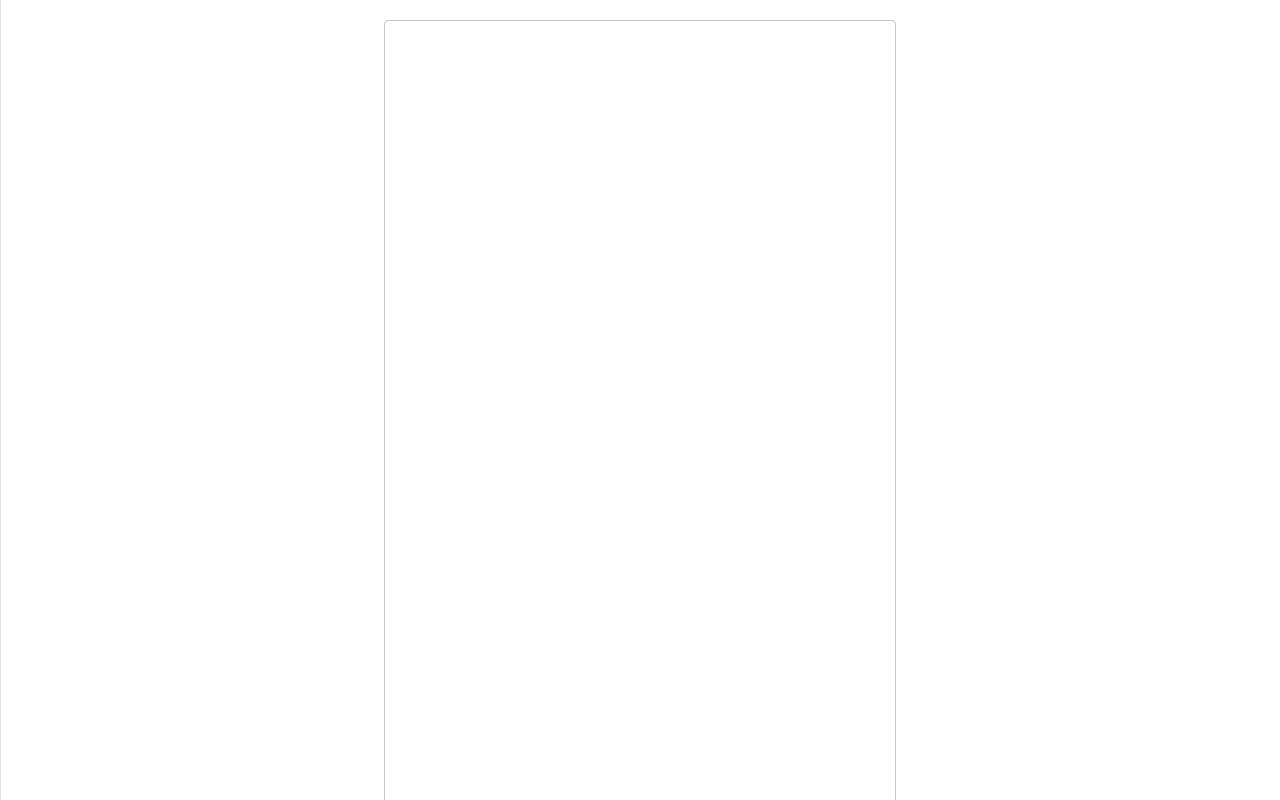
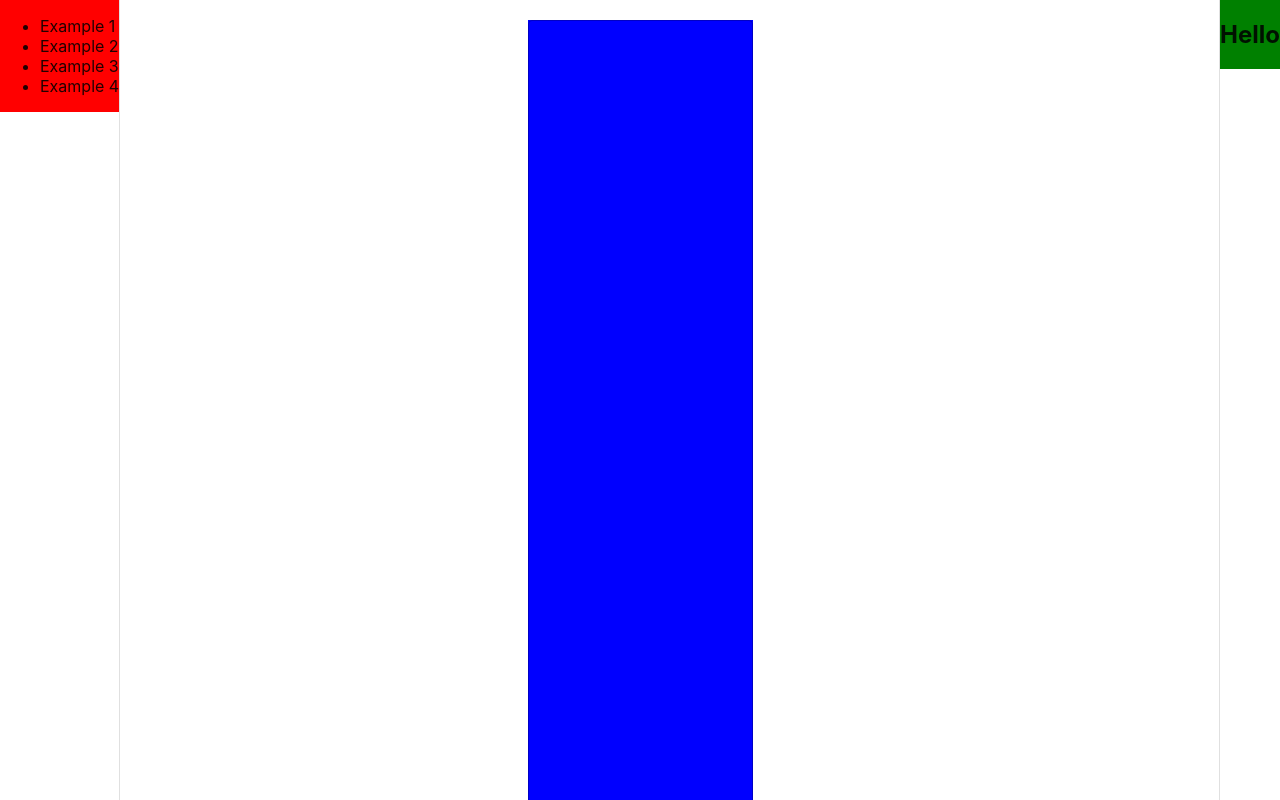
Before and after one commit to OllyDorvelus/poet-editor-next, a Next.js app: page / in a window 1280 px wide. Shown: the top 800 px of the page. Built offline with nearby package versions, Linux system fonts and the light colour scheme.

Commit message:
playing with layout, taking to another branch

```diff
--- a/components/editor.tsx
+++ b/components/editor.tsx
@@ -7,12 +7,10 @@ type Props = {
 
 export default function Editor({ }: Props): ReactElement {
     return (
-        <div>
-            <TextField
-                multiline={true}
-                rows={50}
-                fullWidth={true}
-            />
-        </div>
+        <TextField
+            multiline={true}
+            rows={50}
+            fullWidth={true}
+        />
     )
 }
--- a/components/sidebar.tsx
+++ b/components/sidebar.tsx
@@ -1,20 +1,20 @@
-import React, { ReactElement } from 'react'
+import React, { ReactElement, Children } from 'react'
 import Drawer from '@mui/material/Drawer';
 import styles from '@/styles/Home.module.css'
 
 type Props = {
     anchor?: "bottom" | "left" | "right" | "top" | undefined
     variant?: "permanent" | "persistent" | "temporary" | undefined
+    children: React.ReactNode;
 }
 
-export default function Sidebar({ anchor = "right", variant = "permanent" }: Props): ReactElement {
+export default function Sidebar({ anchor = "right", variant = "permanent", children }: Props): ReactElement {
     return (
-        <div>
-            <Drawer
-                anchor={anchor}
-                variant={variant}
-            >
-            </Drawer>
-        </div>
+        <Drawer
+            anchor={anchor}
+            variant={variant}
+        >
+            {children}
+        </Drawer>
     )
 }
--- a/pages/index.tsx
+++ b/pages/index.tsx
@@ -24,17 +24,35 @@ const Home = (props: {}) => {
   return (
     <>
       <section className={styles.container}>
-        <div className={styles['left-sidebar']}>
-          <Sidebar anchor="left" />
+
+        <div class={styles.column}>
+          <Sidebar anchor="left">
+            <div className={`${styles['left-sidebar']}`}>
+              <ul>
+                <li>Example 1</li>
+                <li>Example 2</li>
+                <li>Example 3</li>
+                <li>Example 4</li>
+              </ul>
+            </div>
+          </Sidebar>
         </div>
-        <div className={styles['editor-container']}>
-          <Editor />
+
+        <div className={styles.column}>
+          <div className={`${styles['editor-container']}`}>
+            <Editor />
+          </div>
         </div>
-        <div className={styles['right-sidebar']}>
-          <Sidebar anchor="left" />
+
+        <div className={styles.column}>
+          <Sidebar anchor="right">
+            <div className={`${styles['right-sidebar']}`}>
+              <h1>Hello</h1>
+            </div>
+          </Sidebar>
         </div>
+
       </section>
-      <Button onClick={handleClick} variant="contained">Button</Button>
     </>
   )
 }
--- a/styles/Home.module.css
+++ b/styles/Home.module.css
@@ -4,10 +4,19 @@
   margin-top: 20px;
 }
 
-.editor-container {
-  width: 40%;
+.column {
+  background: blue;
+  height: 100vh;
 }
 
-/* .sidebar-container {
-  width:
+/* .editor-container {
+  width: 30%;
 } */
+
+.right-sidebar {
+  background: green;
+}
+
+.left-sidebar {
+  background: red;
+}
```
